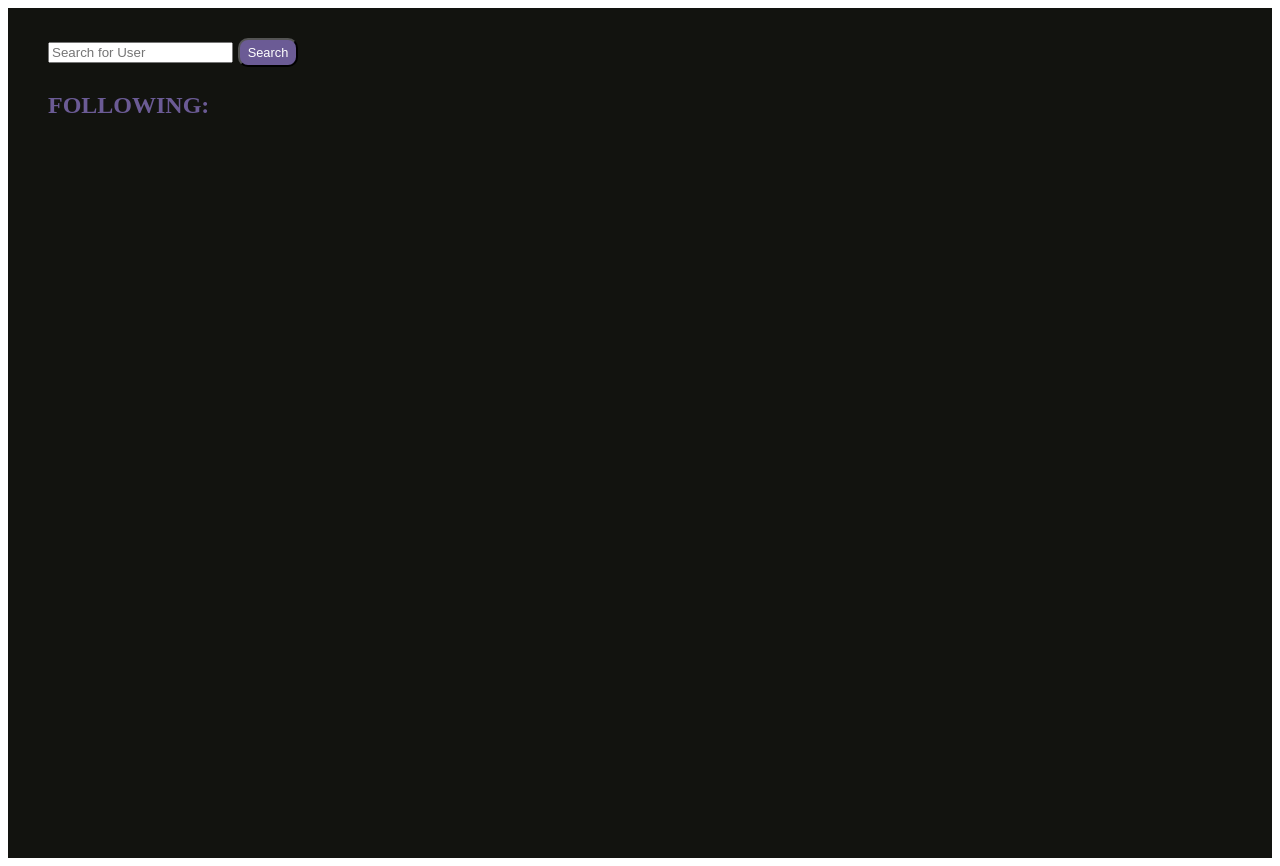
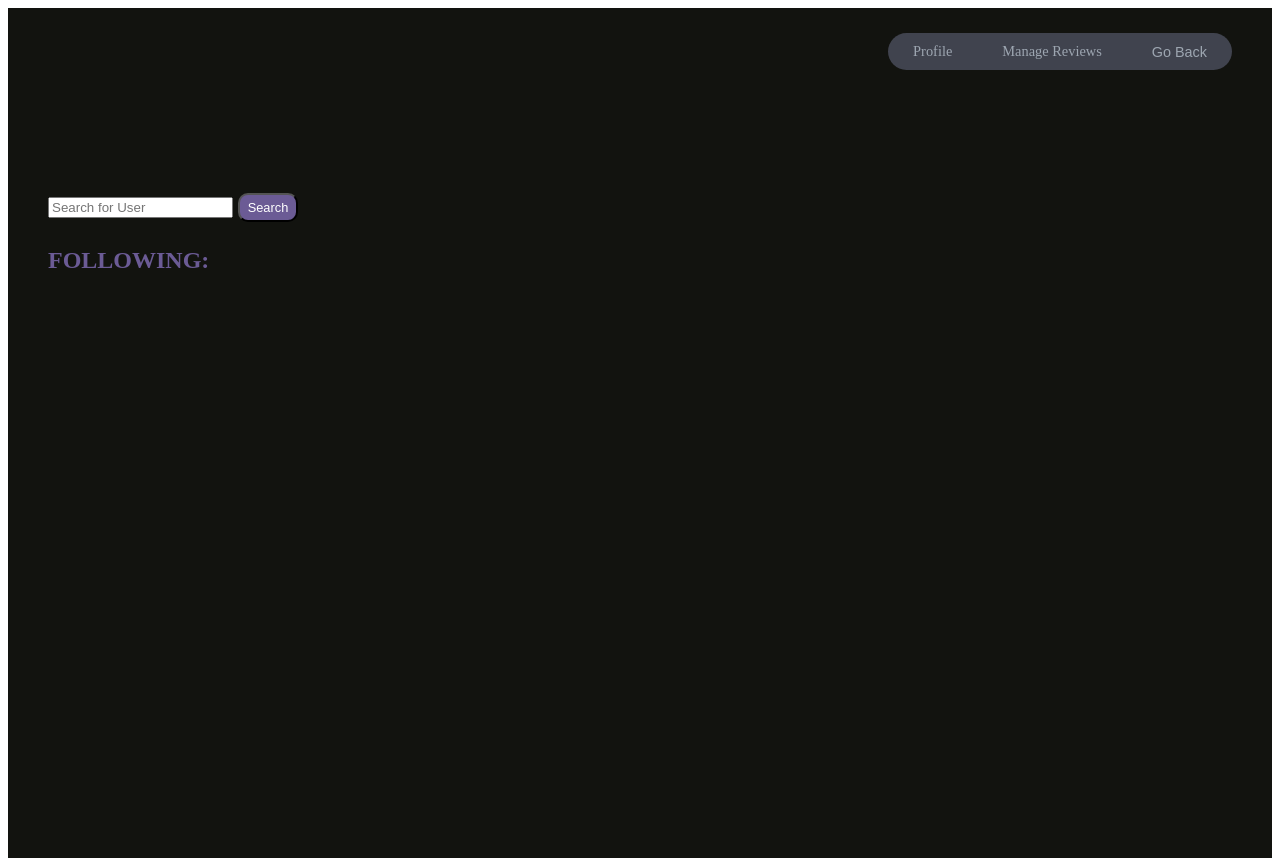
Before and after one commit to Electrex/2021-fall-cs160-team-vision, a React (Create React App) app in the folder frontend/: page /me in a window 1280 px wide. Built offline with nearby package versions, Linux system fonts and the light colour scheme; no server answers.

Commit message:
Added navigation buttons

```diff
--- a/frontend/src/components/UserLanding.js
+++ b/frontend/src/components/UserLanding.js
@@ -1,6 +1,6 @@
 import React, { useState } from 'react';
 import axios from 'axios';
-import {useHistory} from 'react-router-dom';
+import { useHistory, NavLink } from 'react-router-dom';
 
 const profile = async (token) =>{
     try {
@@ -30,6 +30,29 @@ function UserLanding(props){
 
     return (
       <div className='DarkApp'>
+        <div className='pageSwitcher'>
+              <NavLink
+                to='/me/profile'
+                activeClassName='pageSwitcherItem-active'
+                className='pageSwitcherItem'
+              >
+                Profile
+              </NavLink>
+              <NavLink
+                to="/me/reviews"
+                activeClassName='pageSwitcherItem-active'
+                className='pageSwitcherItem'
+              >
+                Manage Reviews
+              </NavLink>
+              <button
+                  onClick={() => props.history.goBack()}
+                  className='pageSwitcherItem'
+              >
+                  Go Back
+              </button>
+        </div>
+
         <div>
             <input
             type='text'
```
